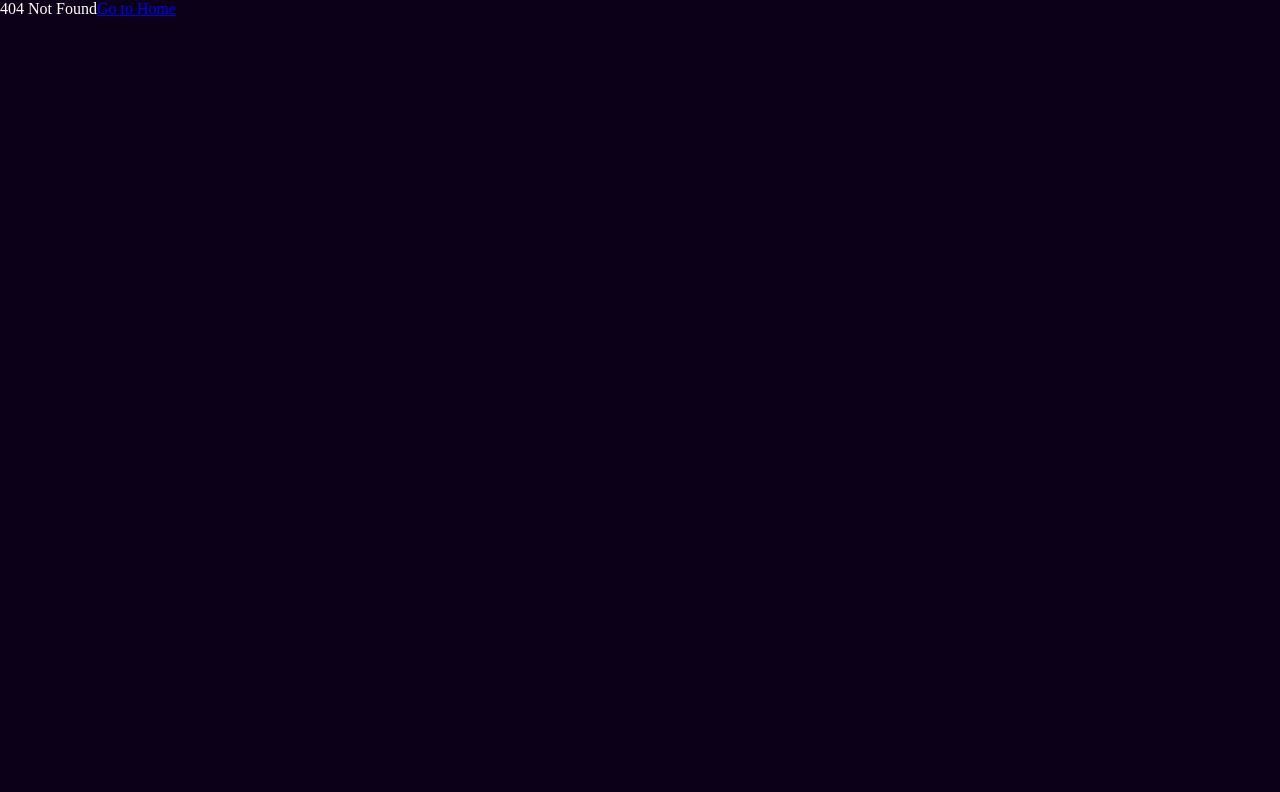
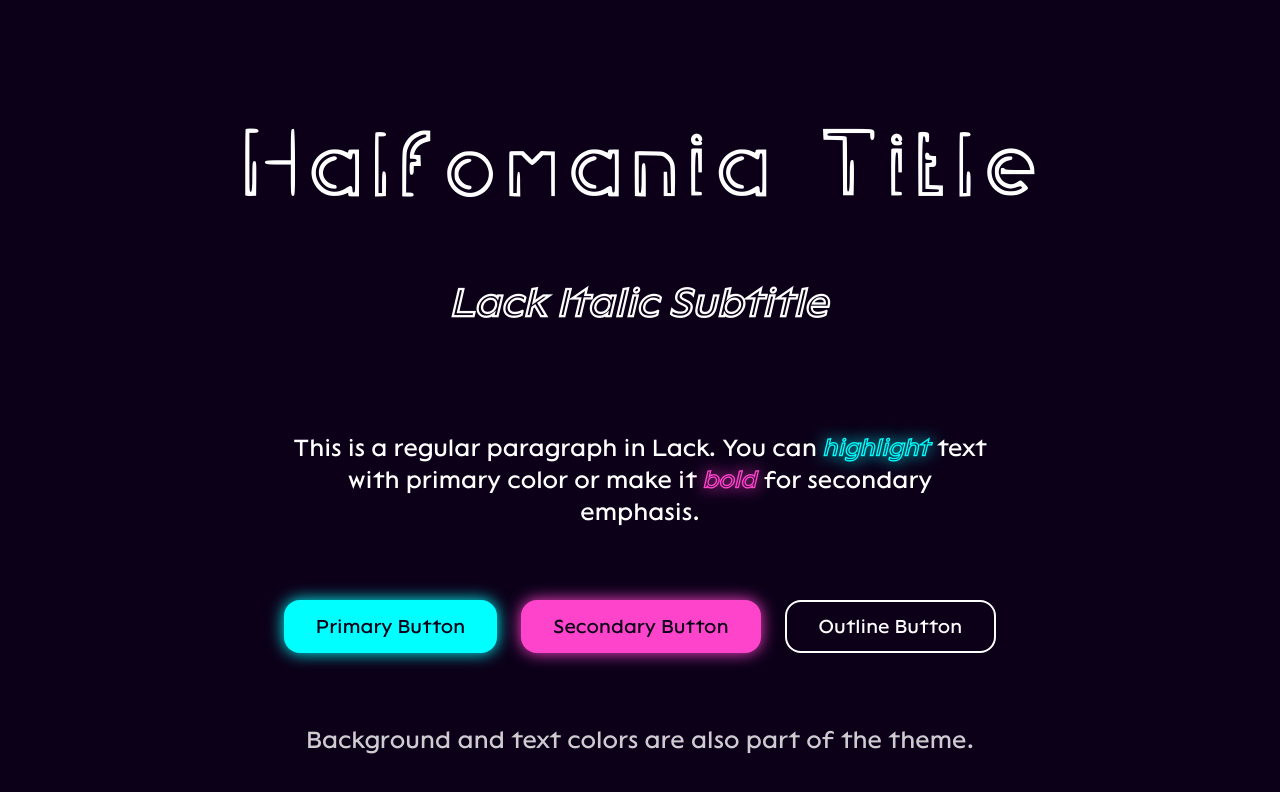
Before and after one commit to IQBE/ilya.quateau.net, a React app in the folder frontend/: page /theme in a window 1280 px wide. Before the commit this address had no page. Shown: the top 792 px of the page. Built offline with nearby package versions, Linux system fonts and the light colour scheme; the HTML template or start-up script is replaced by a standard one.

Commit message:
Added theme page for testing/preview of colors and components

```diff
--- a/frontend/src/App.tsx
+++ b/frontend/src/App.tsx
@@ -3,6 +3,7 @@ import { Route, Routes } from "react-router-dom";
 import Home from "./pages/Home";
 import NotFound from "./pages/NotFound";
 import Cv from "./pages/Cv";
+import Theme from "./pages/Theme";
 
 function App() {
   return (
@@ -10,6 +11,7 @@ function App() {
       <Routes>
         <Route path="/" element={<Home />} />
         <Route path="/cv" element={<Cv />} />
+        <Route path="/theme" element={<Theme />} />
         <Route path="*" element={<NotFound />} />
       </Routes>
     </>
--- /dev/null
+++ b/frontend/src/pages/Theme/Theme.module.scss
@@ -0,0 +1,79 @@
+@use "../../assets/styles/variables" as *;
+
+.container {
+  display: flex;
+  flex-direction: column;
+  align-items: center;
+  justify-content: center;
+  height: 100vh;
+  background-color: $background-color;
+  color: $text-color;
+  padding: 2rem;
+  gap: 3rem;
+}
+
+.header {
+  text-align: center;
+
+  h1 {
+    margin-bottom: 1rem;
+  }
+}
+
+.textSection {
+  max-width: 700px;
+  text-align: center;
+  line-height: 2rem;
+}
+
+.buttonsSection {
+  display: flex;
+  gap: 1.5rem;
+  flex-wrap: wrap;
+  justify-content: center;
+
+  button {
+    font-family: "Lack", sans-serif;
+    font-size: 1.2rem;
+    padding: 0.8rem 2rem;
+    border-radius: 1rem;
+    border: none;
+    cursor: pointer;
+    transition: all 0.2s ease;
+  }
+
+  .primaryButton {
+    background-color: $primary-color;
+    color: $background-color;
+    box-shadow: 0 0 1rem $primary-color;
+
+    &:hover {
+      filter: brightness(1.1);
+    }
+  }
+
+  .secondaryButton {
+    background-color: $secondary-color;
+    color: $background-color;
+    box-shadow: 0 0 1rem $secondary-color;
+
+    &:hover {
+      filter: brightness(1.1);
+    }
+  }
+
+  .outlineButton {
+    background: transparent;
+    border: 2px solid $text-color;
+    color: $text-color;
+
+    &:hover {
+      background-color: rgba($text-color, 0.1);
+    }
+  }
+}
+
+.footer {
+  font-size: 1rem;
+  opacity: 0.8;
+}
--- /dev/null
+++ b/frontend/src/pages/Theme/index.tsx
@@ -0,0 +1,31 @@
+import styles from "./Theme.module.scss";
+
+const Theme = () => {
+  return (
+    <div className={styles.container}>
+      <header className={styles.header}>
+        <h1>Halfomania Title</h1>
+        <h2>Lack Italic Subtitle</h2>
+      </header>
+
+      <section className={styles.textSection}>
+        <p>
+          This is a regular paragraph in Lack. You can <i>highlight</i> text
+          with primary color or make it <b>bold</b> for secondary emphasis.
+        </p>
+      </section>
+
+      <section className={styles.buttonsSection}>
+        <button className={styles.primaryButton}>Primary Button</button>
+        <button className={styles.secondaryButton}>Secondary Button</button>
+        <button className={styles.outlineButton}>Outline Button</button>
+      </section>
+
+      <footer className={styles.footer}>
+        <p>Background and text colors are also part of the theme.</p>
+      </footer>
+    </div>
+  );
+};
+
+export default Theme;
```
